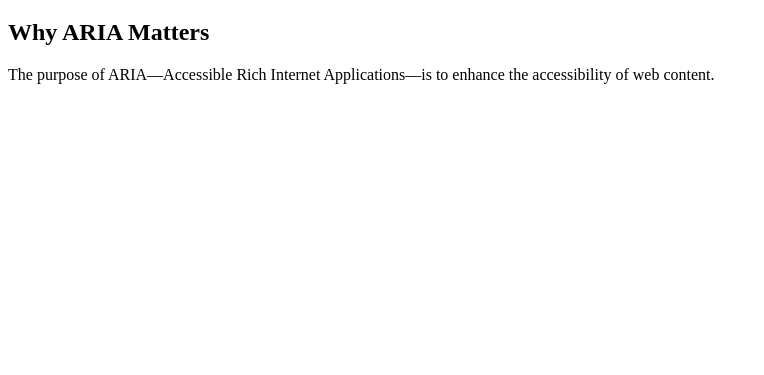
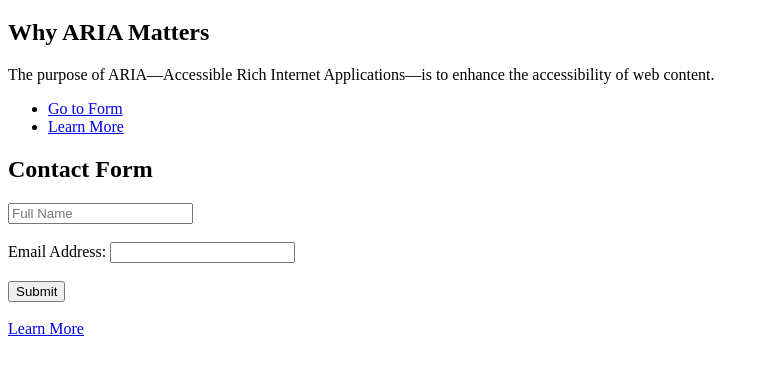
Before and after one commit to Christina-Edwards/ARIA-Accessibility, a plain HTML site: page index.html in a window 1280 px wide. Shown: the part 61-436 px from the top of the page, without its empty margins (0-764 px from the left). Drawn offline with Linux system fonts and the light colour scheme.

Commit message:
Update index.html

```diff
--- a/index.html
+++ b/index.html
@@ -8,7 +8,33 @@
   <h1>Understanding ARIA</h1>
   <h2> Why ARIA Matters</h2>
   <p>The purpose of ARIA—Accessible Rich Internet Applications—is to enhance the accessibility of web content.</p>
-  <nav>
+  <nav role="navigation">
+    <ul>
+      <li><a href="#form">Go to Form</a></li>
+      <li><a href="#info">Learn More</a></li>
+    </ul>
 </nav>
+  <section id="form">
+    <h2>Contact Form</h2>
+
+  <input type="text" aria-label="Your full name" placeholder="Full Name">
+    <br><br>
+    <!-- Input field with associated label -->
+    <label for="email">Email Address:</label>
+    <input type="email" id="email" name="email">
+
+    <br><br>
+
+    <!-- Button with aria-label -->
+    <button aria-label="Submit contact form">Submit</button>
+    <!-- This aria-label clarifies the button's purpose for screen readers -->
+
+    <br><br>
+
+    <!-- Link styled as a button -->
+    <a href="https://example.com" role="button">Learn More</a>
+    <!-- role="button" tells assistive tech this link behaves like a button -->
+  </section>
+
 </body>
 </html>
```
